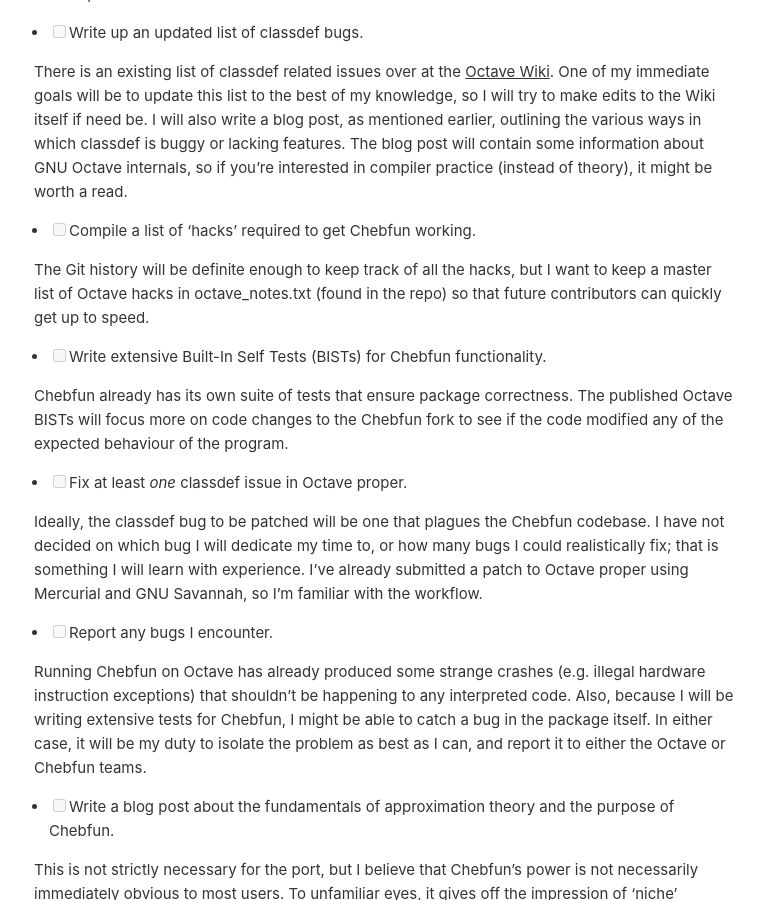
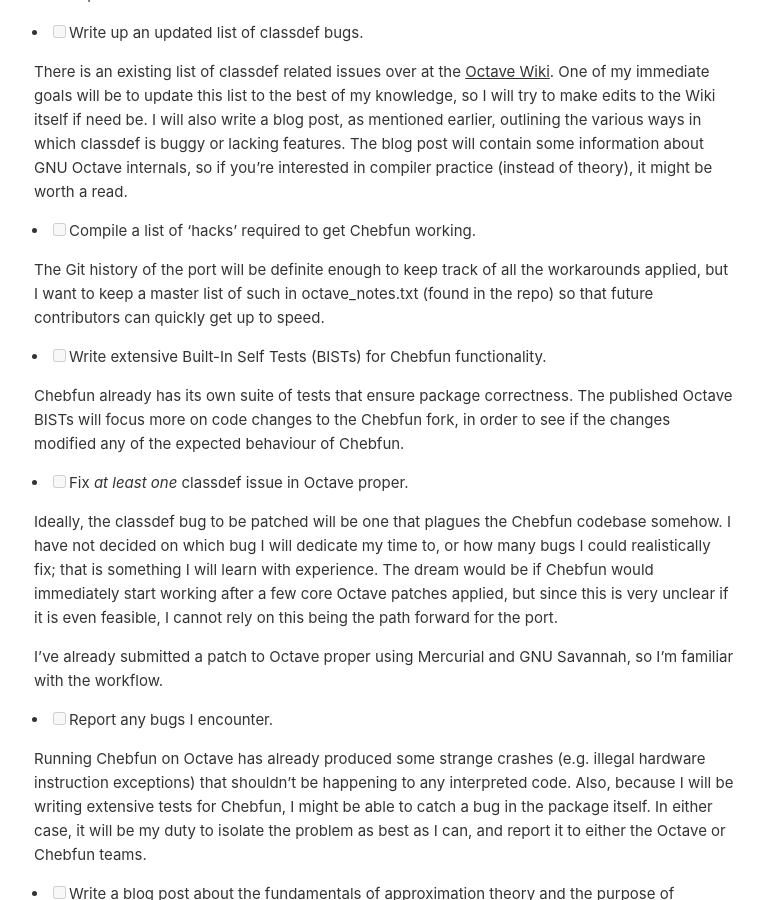
Before and after one commit to kolmanthomas/kolmanthomas.github.io, a Jekyll site: the page built from _posts/2025-05-18-gsoc-log-entry-no-2.md, in a window 1280 px wide and 900 px high, scrolled down 923 px. Shown: the whole window, without its empty margins (256-1020 px from the left). Built offline with Jekyll 4.4.1, drawn with Linux system fonts in a browser that asks for light colours; nearby versions of some CDN libraries; some of the changed text lies outside the part shown.

Commit message:
Reworded some sentences in 2nd blog post

```diff
--- a/_posts/2025-05-18-gsoc-log-entry-no-2.md
+++ b/_posts/2025-05-18-gsoc-log-entry-no-2.md
@@ -42,17 +42,19 @@
 
 - [ ] Compile a list of 'hacks' required to get Chebfun working.
 
-The Git history will be definite enough to keep track of all the hacks, but I want to keep a master list of Octave hacks in octave_notes.txt (found in the repo) so that future contributors can quickly get up to speed.
+The Git history of the port will be definite enough to keep track of all the workarounds applied, but I want to keep a master list of such in octave_notes.txt (found in the repo) so that future contributors can quickly get up to speed.
 
 - [ ] Write extensive Built-In Self Tests (BISTs) for Chebfun functionality.
 
 Chebfun already has its own suite of tests that ensure package correctness.
-The published Octave BISTs will focus more on code changes to the Chebfun fork to see if the code modified any of the expected behaviour of the program.
+The published Octave BISTs will focus more on code changes to the Chebfun fork, in order to see if the changes modified any of the expected behaviour of Chebfun.
 
-- [ ] Fix at least *one* classdef issue in Octave proper.
+- [ ] Fix *at least one* classdef issue in Octave proper.
 
-Ideally, the classdef bug to be patched will be one that plagues the Chebfun codebase.
+Ideally, the classdef bug to be patched will be one that plagues the Chebfun codebase somehow.
 I have not decided on which bug I will dedicate my time to, or how many bugs I could realistically fix; that is something I will learn with experience.
+The dream would be if Chebfun would immediately start working after a few core Octave patches applied, but since this is very unclear if it is even feasible, I cannot rely on this being the path forward for the port.
+
 I've already submitted a patch to Octave proper using Mercurial and GNU Savannah, so I'm familiar with the workflow.
 
 - [ ] Report any bugs I encounter.
```
Also changed, not shown: other parts of _posts/2025-05-18-gsoc-log-entry-no-2.md (+1 -1 lines).
